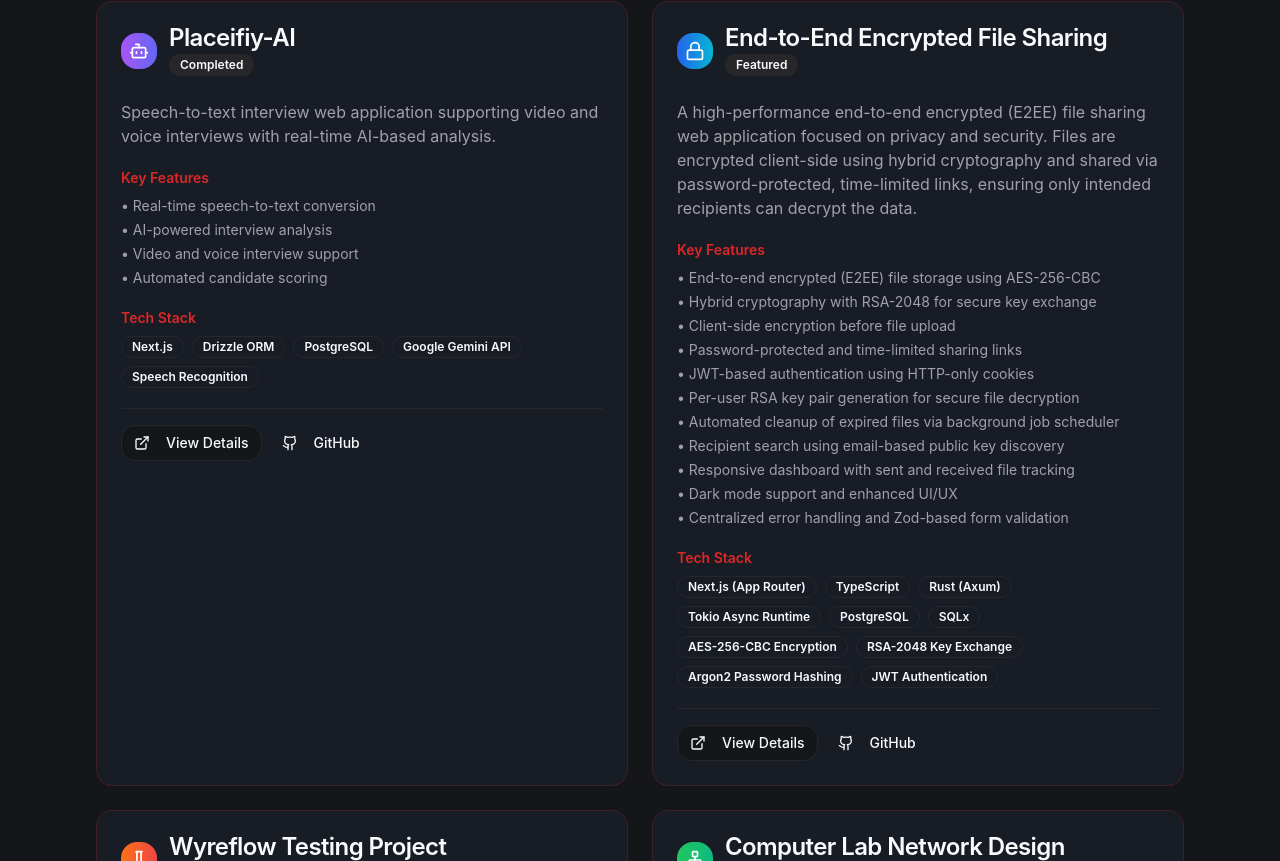
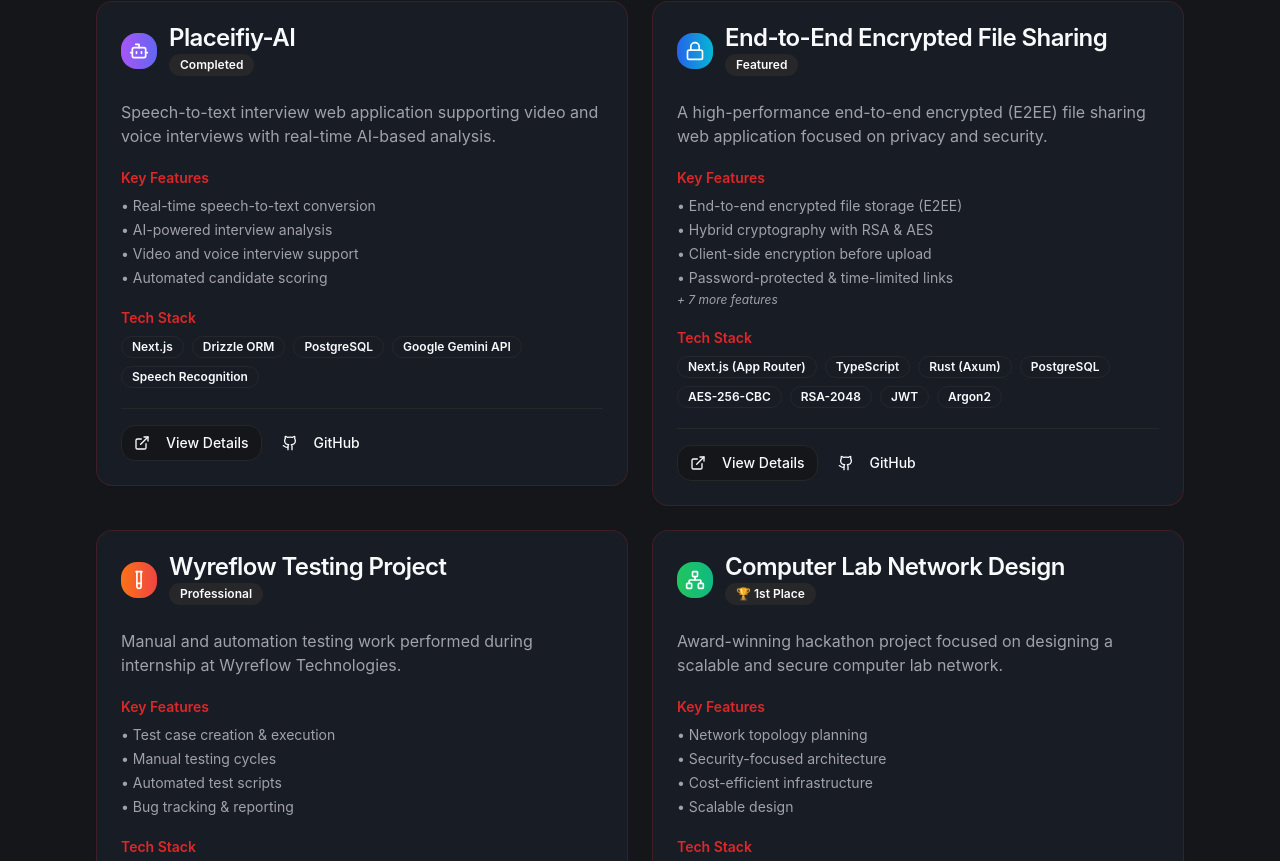
Before and after one commit to narayan24x7/my-portfolio, a React (Vite) app: page / in a window 1280 px wide. Shown: the part 2859-3720 px from the top of the page. Built offline with nearby package versions, Linux system fonts and the light colour scheme.

Commit message:
Initial commit

```diff
--- a/src/components/Portfolio/Projects.tsx
+++ b/src/components/Portfolio/Projects.tsx
@@ -51,38 +51,35 @@ const projects = [
     title: "End-to-End Encrypted File Sharing",
     category: "Security",
     description:
-      "A high-performance end-to-end encrypted (E2EE) file sharing web application focused on privacy and security. Files are encrypted client-side using hybrid cryptography and shared via password-protected, time-limited links, ensuring only intended recipients can decrypt the data.",
+      "A high-performance end-to-end encrypted (E2EE) file sharing web application focused on privacy and security.",
     tech: [
       "Next.js (App Router)",
       "TypeScript",
       "Rust (Axum)",
-      "Tokio Async Runtime",
       "PostgreSQL",
-      "SQLx",
-      "AES-256-CBC Encryption",
-      "RSA-2048 Key Exchange",
-      "Argon2 Password Hashing",
-      "JWT Authentication",
-  ],
-  features: [
-      "End-to-end encrypted (E2EE) file storage using AES-256-CBC",
-      "Hybrid cryptography with RSA-2048 for secure key exchange",
-      "Client-side encryption before file upload",
-      "Password-protected and time-limited sharing links",
-      "JWT-based authentication using HTTP-only cookies",
-      "Per-user RSA key pair generation for secure file decryption",
-      "Automated cleanup of expired files via background job scheduler",
-      "Recipient search using email-based public key discovery",
-      "Responsive dashboard with sent and received file tracking",
-      "Dark mode support and enhanced UI/UX",
-      "Centralized error handling and Zod-based form validation"
-  ],
+      "AES-256-CBC",
+      "RSA-2048",
+      "JWT",
+      "Argon2"
+    ],
+    features: [
+      "End-to-end encrypted file storage (E2EE)",
+      "Hybrid cryptography with RSA & AES",
+      "Client-side encryption before upload",
+      "Password-protected & time-limited links",
+      "JWT authentication using HTTP-only cookies",
+      "Per-user RSA key pair generation",
+      "Automated cleanup of expired files",
+      "Recipient email-based key discovery",
+      "Dashboard for sent & received files",
+      "Dark mode & responsive UI",
+      "Centralized error handling & Zod validation"
+    ],
     status: "Featured",
     icon: Lock,
     color: "from-blue-600 to-cyan-500",
     githubLink: "https://github.com/narayan24x7/secure-file-sharing"
   },
-
   {
     id: 3,
     title: "Wyreflow Testing Project",
@@ -96,10 +93,10 @@ const projects = [
       "QA Processes"
     ],
     features: [
-      "Test case creation and execution",
+      "Test case creation & execution",
       "Manual testing cycles",
-      "Automated testing scripts",
-      "Bug tracking and reporting"
+      "Automated test scripts",
+      "Bug tracking & reporting"
     ],
     status: "Professional",
     icon: TestTube,
@@ -110,13 +107,13 @@ const projects = [
     title: "Computer Lab Network Design",
     category: "Hackathon",
     description:
-      "Award-winning hackathon project focused on designing a scalable and secure computer lab network infrastructure.",
+      "Award-winning hackathon project focused on designing a scalable and secure computer lab network.",
     tech: ["Network Design", "System Architecture", "Security Planning"],
     features: [
-      "Complete network topology planning",
+      "Network topology planning",
       "Security-focused architecture",
       "Cost-efficient infrastructure",
-      "Scalable network design"
+      "Scalable design"
     ],
     status: "🏆 1st Place",
     icon: Network,
@@ -165,13 +162,13 @@ export const Projects = () => {
         </div>
 
         {/* Projects Grid */}
-        <div className="grid md:grid-cols-2 gap-6">
+        <div className="grid md:grid-cols-2 gap-6 items-start">
           {filteredProjects.map((project) => {
             const IconComponent = project.icon;
             return (
               <Card
                 key={project.id}
-                className="border-primary/20 hover:border-primary/40 transition-all hover:shadow-lg"
+                className="h-fit border-primary/20 hover:border-primary/40 transition-all hover:shadow-lg"
               >
                 <CardHeader>
                   <div className="flex items-center gap-3">
@@ -194,15 +191,20 @@ export const Projects = () => {
                     {project.description}
                   </p>
 
-                  {/* Features */}
+                  {/* Features (LIMITED PREVIEW) */}
                   <div>
                     <h4 className="text-sm font-semibold text-primary">
                       Key Features
                     </h4>
                     <ul className="mt-2 space-y-1 text-sm text-muted-foreground">
-                      {project.features.map((feature: string, idx: number) => (
+                      {project.features.slice(0, 4).map((feature, idx) => (
                         <li key={idx}>• {feature}</li>
                       ))}
+                      {project.features.length > 4 && (
+                        <li className="text-xs italic text-muted-foreground">
+                          + {project.features.length - 4} more features
+                        </li>
+                      )}
                     </ul>
                   </div>
 
@@ -212,7 +214,7 @@ export const Projects = () => {
                       Tech Stack
                     </h4>
                     <div className="mt-2 flex flex-wrap gap-2">
-                      {project.tech.map((tech: string, idx: number) => (
+                      {project.tech.map((tech, idx) => (
                         <Badge key={idx} variant="outline">
                           {tech}
                         </Badge>
@@ -248,23 +250,9 @@ export const Projects = () => {
             );
           })}
         </div>
-
-        {/* View More */}
-        <div className="text-center">
-          <a
-            href="https://github.com/narayan24x7?tab=repositories"
-            target="_blank"
-            rel="noopener noreferrer"
-          >
-            <Button variant="outline" size="lg">
-              View All Projects
-              <ExternalLink className="ml-2 h-4 w-4" />
-            </Button>
-          </a>
-        </div>
       </div>
 
-      {/* Project Details Dialog */}
+      {/* Dialog */}
       <Dialog
         open={!!selectedProject}
         onOpenChange={() => setSelectedProject(null)}
```
